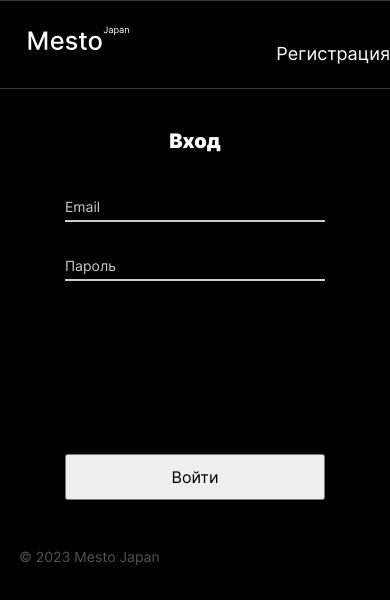
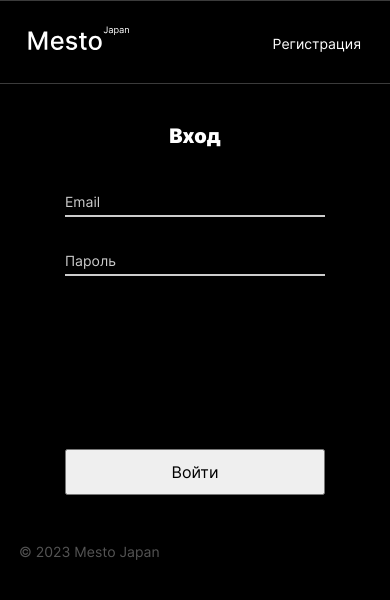
Before and after one commit to RitaKruglova/react-mesto-auth, a React (Create React App) app: page /sign-in in a window 390 px wide. Shown: the top 600 px of the page. Built offline with nearby package versions, Linux system fonts and the light colour scheme; no server answers.

Commit message:
fix: fix header link styles

```diff
--- a/src/blocks/header/__email/header__email.css
+++ b/src/blocks/header/__email/header__email.css
@@ -6,3 +6,9 @@
   color: #fff;
   margin: 5px 24px 0 0;
   }
+
+@media screen and (max-width: 768px) {
+  .header__email {
+    margin: 5px 0 10px 0;
+  }
+}
--- a/src/blocks/header/__info/header__info.css
+++ b/src/blocks/header/__info/header__info.css
@@ -10,6 +10,6 @@
   .header__info {
     flex-direction: column;
     align-items: center;
-    padding: 27px 0 41px;
+    padding: 37px 0 41px;
   }
 }
--- /dev/null
+++ b/src/blocks/header/__link/__type/header__link_type_logout.css
@@ -0,0 +1,6 @@
+.header__link_type_logout {
+  font-size: 18px;
+  line-height: 22px;
+  color: #A9A9A9;
+  padding: 0;
+}
--- a/src/blocks/header/__link/header__link.css
+++ b/src/blocks/header/__link/header__link.css
@@ -15,6 +15,8 @@
 
 @media screen and (max-width: 768px) {
   .header__link {
-    padding-top: 12px;
+    padding: 4px 29px 8px 0;
+    font-size: 14px;
+    line-height: 17px;
   }
 }
--- a/src/components/HeaderInfo.js
+++ b/src/components/HeaderInfo.js
@@ -2,7 +2,7 @@ function HeaderInfo(props) {
   return (
     <ul className="header__info">
       <li className="header__email">{props.email}</li>
-      <li className="header__link" onClick={props.onClick}>Выйти</li>
+      <li className="header__link header__link_type_logout" onClick={props.onClick}>Выйти</li>
     </ul>
   )
 }
--- a/src/index.css
+++ b/src/index.css
@@ -6,6 +6,7 @@
 @import url(./blocks/header/__info/header__info.css);
 @import url(./blocks/header/__email/header__email.css);
 @import url(./blocks/header/__link/header__link.css);
+@import url(./blocks/header/__link/__type/header__link_type_logout.css);
 @import url(./blocks/header/__button/header__button.css);
 @import url(./blocks/header/__line/header__line.css);
 @import url(./blocks/header/__line/_place/header__line_place_top.css);
```
